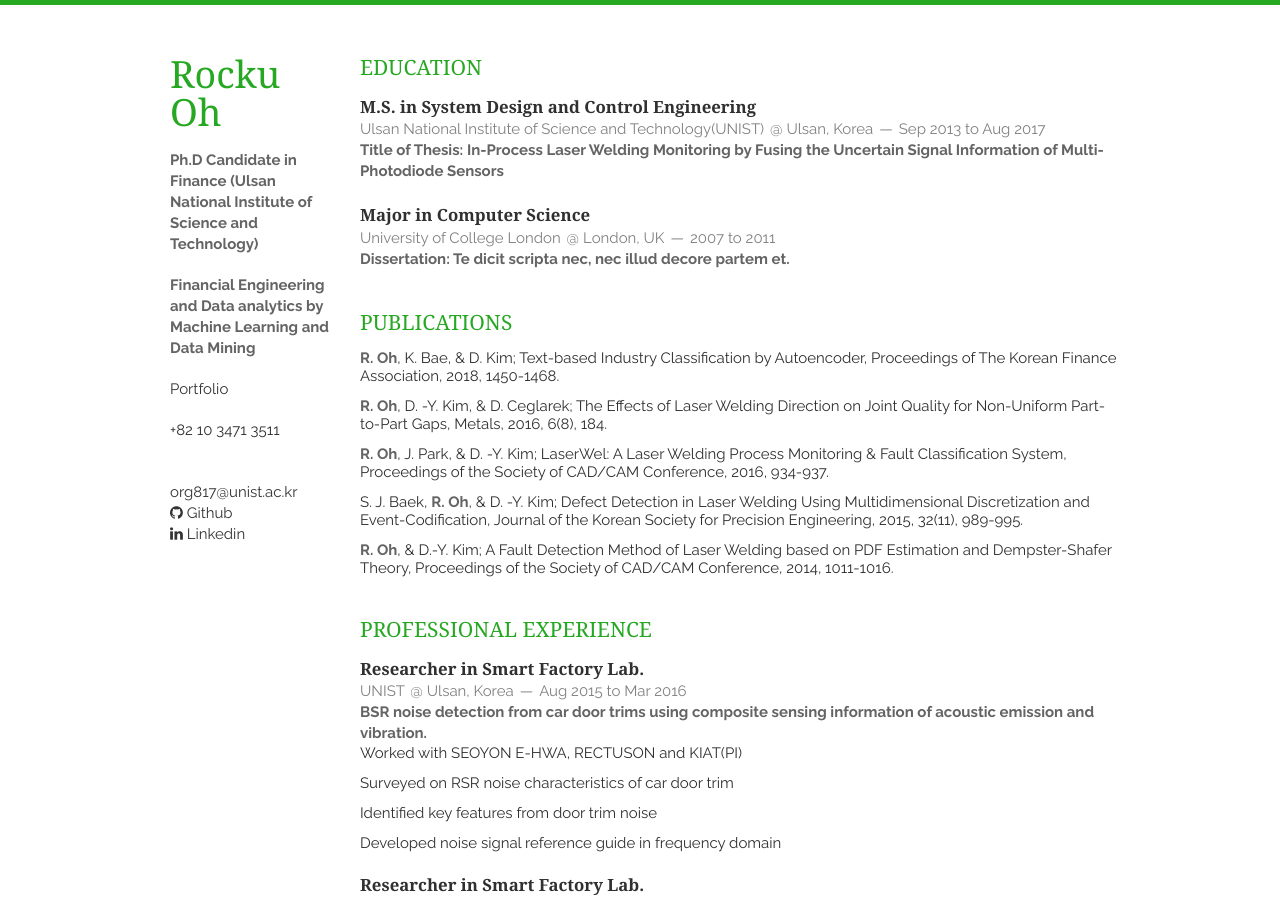
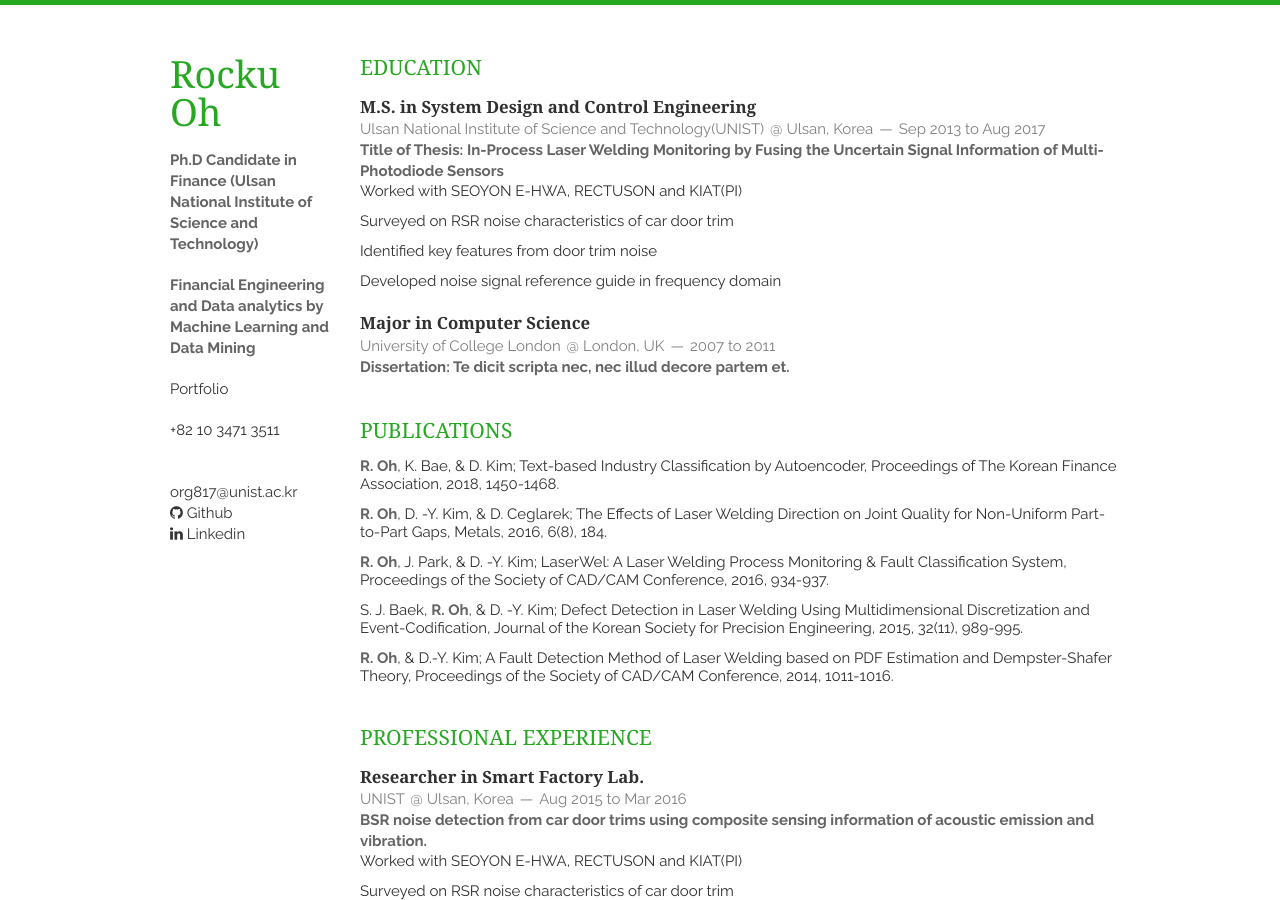
Before and after one commit to org817/org817.github.io, a Jekyll site: the page built from index.html, in a window 1280 px wide and 900 px high. Built offline with Jekyll 4.4.1, drawn with Linux system fonts in a browser that asks for light colours; nearby versions of some CDN libraries; the list of posts is cut into pages by our own code.

Commit message:
Update education.html

```diff
--- a/_includes/education.html
+++ b/_includes/education.html
@@ -2,14 +2,18 @@
     <h1>Education</h1>
     <article>
         <header>
-            <h1>M.S. in System Design and Control Engineering</h1>
-            <span>Ulsan National Institute of Science and Technology(UNIST)</span>
-            <span><address>Ulsan, Korea</address><time>Sep 2013 to Aug 2017</time></span>
-        </header>
-        <p>
-            <em>Title of Thesis: In-Process Laser Welding Monitoring by Fusing the Uncertain Signal Information of Multi-Photodiode Sensors</em>
-        </p>
-    </article>
+          <h1>M.S. in System Design and Control Engineering</h1>
+          <span>Ulsan National Institute of Science and Technology(UNIST)</span>
+          <span><address>Ulsan, Korea</address><time>Sep 2013 to Aug 2017</time></span>
+      </header>
+      <p><em>Title of Thesis: In-Process Laser Welding Monitoring by Fusing the Uncertain Signal Information of Multi-Photodiode Sensors</em></p>
+        <ul type="square">
+          <li>Worked with SEOYON E-HWA, RECTUSON and KIAT(PI)</li>
+          <li>Surveyed on RSR noise characteristics of car door trim</li>
+          <li>Identified key features from door trim noise</li>
+          <li>Developed noise signal reference guide in frequency domain</li>
+        </ul>
+  </article>
 
     <article>
         <header>
```
